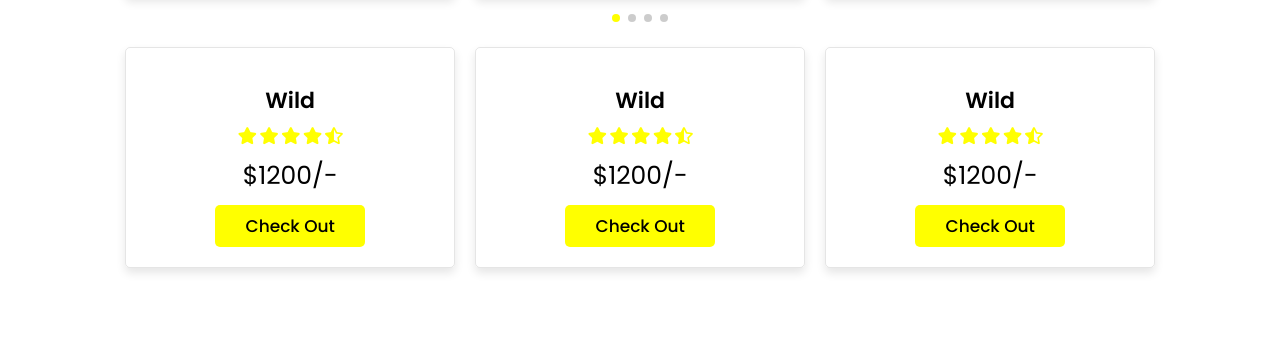
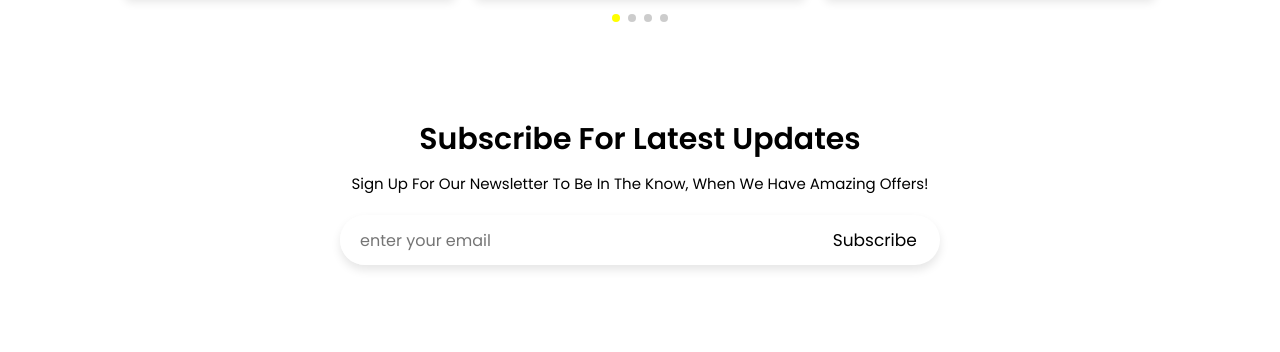
Before and after one commit to 0gregory0/syclecity, a plain HTML site: page index.html in a window 1280 px wide. Shown: the part 1479-1831 px from the top of the page. Drawn offline with nearby package versions, Linux system fonts and the light colour scheme.

Commit message:
Update index.html

```diff
--- a/index.html
+++ b/index.html
@@ -314,27 +314,6 @@
 
     </div>
 
-    <div class="swiper featured-slider">
-
-        <div class="swiper-wrapper">
-
-             <div class="swiper-slide box">
-                 <img src="bike5.jpg" alt="">
-                 <div class="content">
-                     <h3>Wild</h3>
-                     <div class="stars">
-                         <i class="fas fa-star"></i>
-                         <i class="fas fa-star"></i>
-                         <i class="fas fa-star"></i>
-                         <i class="fas fa-star"></i>
-                         <i class="fas fa-star-half-alt"></i>
-                     </div>
-                     <div class="price">$1200/-</div>
-                     <a href="#" class="btn">check out</a>
-                 </div>
-             </div>
-
-              <div class="swiper-pagination"></div>
 </section>
 
 <section class="newsletter">
```
